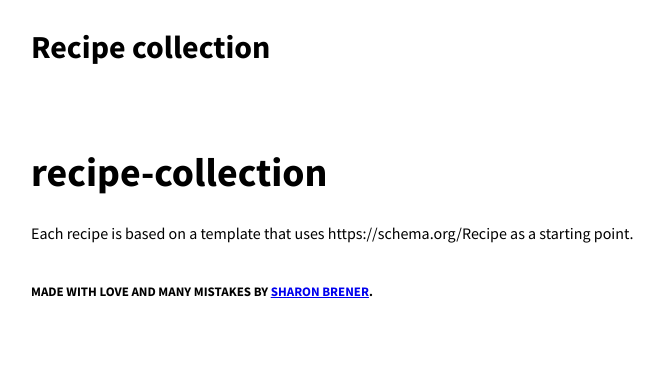
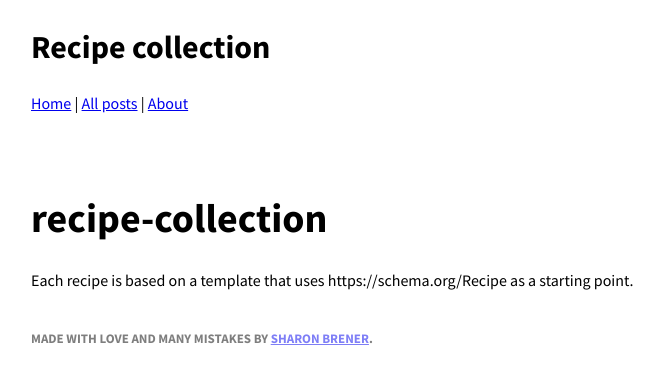
Before and after one commit to scottgallant/recipe-collection, a Jekyll site: the page built from README.md, in a window 1280 px wide. Shown: the top 384 px of the page, without its empty margins (239-903 px from the left). Built offline with Jekyll 4.4.1, drawn with Linux system fonts in a browser that asks for light colours; our own code applies the rules of GitHub Pages for plain Markdown files.

Commit message:
add in main nav, but as <p>

```diff
--- a/_layouts/default.html
+++ b/_layouts/default.html
@@ -12,11 +12,9 @@
     <header>
       <div class="header-content">
           <h2>Recipe collection</h2>
-
-         <!-- <nav class="main-nav">
-            <a href="/">Home</a> | <a href="/posts">Posts</a> | <a href="/about">About</a> | Search
-          </nav>
-        -->
+          <p class="main-nav">
+            <a href="/">Home</a> | <a href="/posts">All posts</a> | <a href="/about">About</a>
+          </p>
       </div>
     </header>
 
--- a/css/style.css
+++ b/css/style.css
@@ -29,7 +29,7 @@ h4 {
 h5 {
 	text-transform: uppercase;
 	font-size: 13px;
-	font-opacity: 0.6;
+	opacity: 0.5;
 	}
 
 
```
